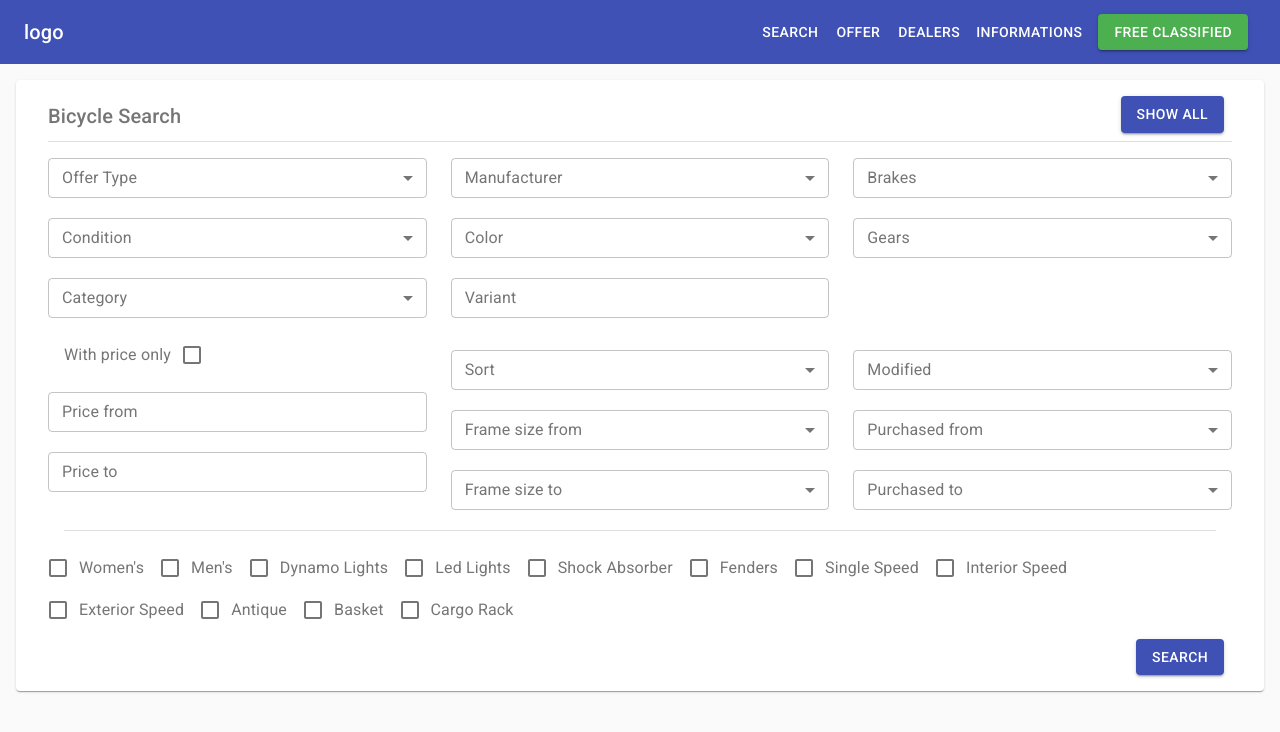
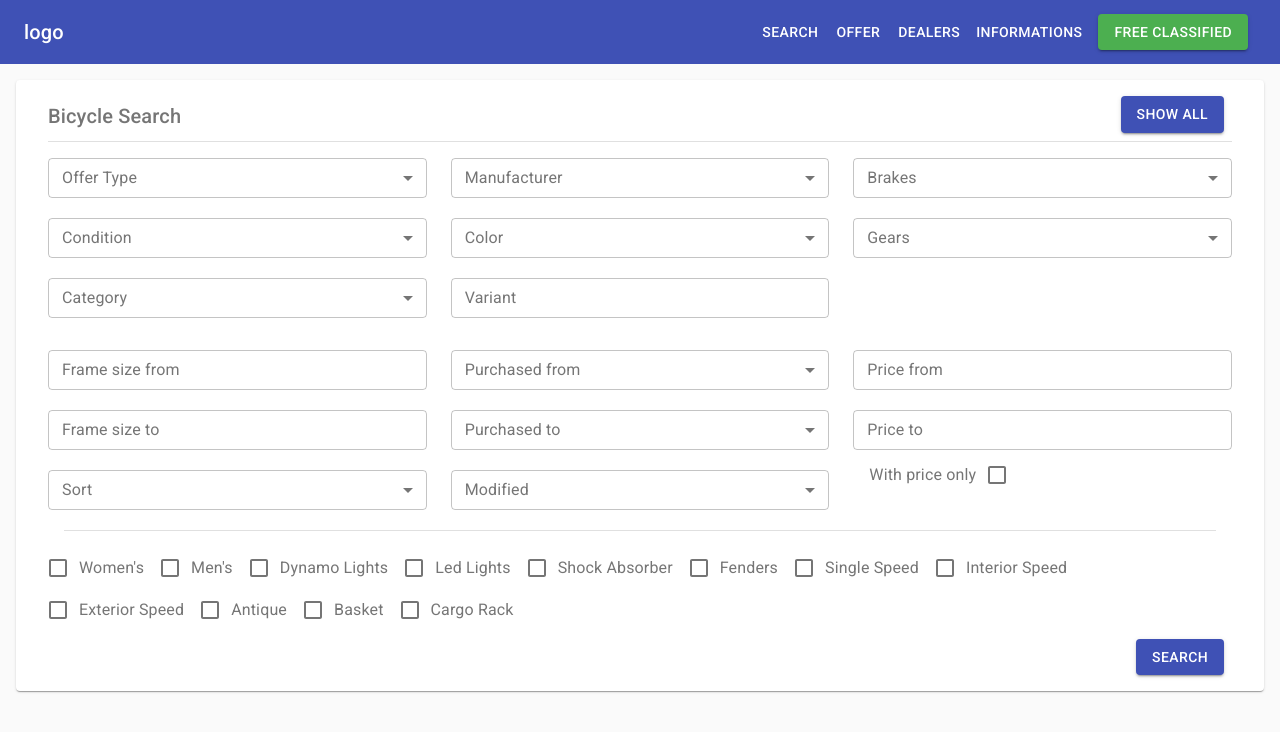
Before and after one commit to panoscool/cars, a React (Create React App) app: page /bicycle/search in a window 1280 px wide. Shown: the top 732 px of the page. Built offline with nearby package versions, Linux system fonts and the light colour scheme.

Commit message:
populate form with fetched values

```diff
--- a/src/components/Classifieds/BicycleDetails/BicycleDetails.jsx
+++ b/src/components/Classifieds/BicycleDetails/BicycleDetails.jsx
@@ -16,15 +16,10 @@ const BicycleDetails = props => {
 
   const bicycleObj = bicycles[props.match.params.id - 1];
 
-  let gridSize = 9;
-  if (width < 960) {
-    gridSize = 12;
-  }
-
   return (
     <Container maxWidth="lg">
       <Grid container spacing={3}>
-        <Grid item xs={gridSize}>
+        <Grid item xs={width < 960 ? 12 : 9}>
           <ImageCarousel />
           <ClassifiedDetails infoArray={infoArray} bicycleObj={bicycleObj} />
           <ExtraDetails checkBoxes={checkBoxes} bicycleObj={bicycleObj} />
--- a/src/components/Classifieds/BicycleOffer/BicycleEdit.jsx
+++ b/src/components/Classifieds/BicycleOffer/BicycleEdit.jsx
@@ -1,60 +1,65 @@
 import React from "react";
 import BicycleForm from "./BicycleForm";
+import { bicycles } from "../../../data/SampleData";
 
 const BicycleEdit = props => {
+  const bicycleObj = bicycles[props.match.params.id - 1];
+
+  console.log(bicycleObj);
+
   const onSubmit = formValues => {
     console.log(formValues);
   };
 
-  const inputValues = {
-    variant: "",
-    owners: "",
-    price: "",
-    frameSize: "",
-    rimSize: "",
-    description: "",
-    youTube: "",
-    password: "",
-    userName: "",
-    email: "",
-    phone1: "",
-    location: ""
+  const currentInputValues = {
+    variant: bicycleObj.variant,
+    owners: bicycleObj.owners,
+    price: bicycleObj.price,
+    frameSize: bicycleObj.frameSize,
+    rimSize: bicycleObj.rimSize,
+    description: bicycleObj.description,
+    youTube: bicycleObj.youTube,
+    password: bicycleObj.password,
+    userName: bicycleObj.userName,
+    email: bicycleObj.email,
+    phone1: bicycleObj.phone1,
+    location: bicycleObj.location
   };
 
-  const selectedValues = {
-    offer: "",
-    category: "",
-    manufacturer: "",
-    condition: "",
-    frameType: "",
-    gears: "",
-    color: "",
-    brakes: "",
-    duration: "",
-    exchange: ""
+  const currentSelectedValues = {
+    offer: bicycleObj.offer,
+    category: bicycleObj.category,
+    manufacturer: bicycleObj.manufacturer,
+    condition: bicycleObj.condition,
+    frameType: bicycleObj.frameType,
+    gears: bicycleObj.gears,
+    color: bicycleObj.color,
+    brakes: bicycleObj.brakes,
+    duration: bicycleObj.duration,
+    exchange: bicycleObj.exchange
   };
 
-  const defaultCheckBoxState = {
-    negotiable: false,
-    womens: true,
-    mens: true,
-    dynamoLights: true,
-    ledLights: true,
-    shockAbsorber: true,
-    fenders: true,
-    singleSpeed: true,
-    interiorSpeed: true,
-    exteriorSpeed: true,
-    antique: false,
-    basket: false,
-    cargoRack: false
+  const currentCheckBoxState = {
+    negotiable: bicycleObj.negotiable,
+    womens: bicycleObj.womens,
+    mens: bicycleObj.mens,
+    dynamoLights: bicycleObj.dynamoLights,
+    ledLights: bicycleObj.ledLights,
+    shockAbsorber: bicycleObj.shockAbsorber,
+    fenders: bicycleObj.fenders,
+    singleSpeed: bicycleObj.singleSpeed,
+    interiorSpeed: bicycleObj.interiorSpeed,
+    exteriorSpeed: bicycleObj.exteriorSpeed,
+    antique: bicycleObj.antique,
+    basket: bicycleObj.basket,
+    cargoRack: bicycleObj.cargoRack
   };
 
   return (
     <BicycleForm
-      selectedValues={selectedValues}
-      inputValues={inputValues}
-      defaultCheckBoxState={defaultCheckBoxState}
+      currentInputValues={currentInputValues}
+      currentSelectedValues={currentSelectedValues}
+      currentCheckBoxState={currentCheckBoxState}
       onSubmit={onSubmit}
     />
   );
--- a/src/components/Classifieds/BicycleOffer/BicycleForm.jsx
+++ b/src/components/Classifieds/BicycleOffer/BicycleForm.jsx
@@ -1,4 +1,5 @@
-import React, { useState } from "react";
+import React, { useState, useEffect } from "react";
+import { withRouter } from "react-router-dom";
 import { makeStyles } from "@material-ui/core/styles";
 import {
   Container,
@@ -49,6 +50,12 @@ const BicycleForm = props => {
   const classes = useStyles();
   const { onSubmit, requiredInfos } = props;
 
+  useEffect(() => {
+    if (props.match.params.id) {
+      setInputValues(...props.currentInputValues);
+    }
+  }, [props.currentInputValues, props.match.params.id]);
+
   const [inputValues, setInputValues] = useState({
     variant: "",
     owners: "",
@@ -61,8 +68,7 @@ const BicycleForm = props => {
     userName: "",
     email: "",
     phone1: "",
-    location: "",
-    ...props.inputValues
+    location: ""
   });
 
   const handleInputChange = event => {
@@ -79,8 +85,7 @@ const BicycleForm = props => {
     color: "",
     brakes: "",
     duration: "",
-    exchange: "",
-    ...props.selectValues
+    exchange: ""
   });
 
   const handleSelectChange = event => {
@@ -198,7 +203,6 @@ const BicycleForm = props => {
               />
             </Grid>
           </Grid>
-
           <Typography className={classes.title} variant="h6" gutterBottom>
             Body Details
           </Typography>
@@ -317,7 +321,6 @@ const BicycleForm = props => {
               />
             </Grid>
           </Grid>
-
           <Typography className={classes.title} variant="h6" gutterBottom>
             Extras
           </Typography>
@@ -423,4 +426,4 @@ const BicycleForm = props => {
   );
 };
 
-export default BicycleForm;
+export default withRouter(BicycleForm);
--- a/src/components/Classifieds/BicycleSearch/BicycleList/BicycleListItem.jsx
+++ b/src/components/Classifieds/BicycleSearch/BicycleList/BicycleListItem.jsx
@@ -11,7 +11,6 @@ import {
   Divider
 } from "@material-ui/core";
 import { Edit } from "@material-ui/icons";
-import queryString from "query-string";
 
 const useStyles = makeStyles(theme => ({
   root: {
@@ -48,7 +47,7 @@ function AlignItemsList(props) {
         <ListItemSecondaryAction>
           <IconButton
             component={Link}
-            to={`/bicycle/edit/${id}?${queryString.stringify(props)}`}
+            to={`/bicycle/edit/${id}`}
             edge="end"
             aria-label="Edit"
           >
--- a/src/components/Classifieds/BicycleSearch/SearchForm.jsx
+++ b/src/components/Classifieds/BicycleSearch/SearchForm.jsx
@@ -87,8 +87,8 @@ const ClassifiedSearch = props => {
   };
 
   const [checkboxState, setCheckboxState] = useState({
-    // withPrice: true,
-    // negotiable: false,
+    withPrice: false,
+    negotiable: false,
     womens: false,
     mens: false,
     dynamoLights: false,
@@ -112,7 +112,7 @@ const ClassifiedSearch = props => {
 
   const handleSubmit = event => {
     event.preventDefault();
-    const formValues = { ...selectValues, ...inputValues, checkboxState };
+    const formValues = { ...selectValues, ...inputValues, ...checkboxState };
     props.history.push(`/bicycles/?${queryString.stringify(formValues)}`);
     console.log("formValues", formValues);
   };
@@ -141,22 +141,22 @@ const ClassifiedSearch = props => {
               <SelectForm
                 name="offer"
                 label="Offer Type"
+                optionsArray={offer}
                 values={selectValues.offer}
-                optionsArray={offer}
                 handleChange={handleSelectChange}
               />
               <SelectForm
                 name="condition"
                 label="Condition"
+                optionsArray={condition}
                 values={selectValues.condition}
-                optionsArray={condition}
                 handleChange={handleSelectChange}
               />
               <SelectForm
                 name="category"
                 label="Category"
+                optionsArray={category}
                 values={selectValues.category}
-                optionsArray={category}
                 handleChange={handleSelectChange}
               />
             </Grid>
@@ -202,27 +202,24 @@ const ClassifiedSearch = props => {
           </Grid>
           <Grid container spacing={3}>
             <Grid item xs={12} sm={4}>
-              <CheckboxForm
-                name="withPrice"
-                label="With price only"
-                labelPlacement="start"
-                values={setCheckboxState.withPrice}
-                handleChange={handleCheckboxChange}
-              />
               <InputForm
-                name="priceFrom"
-                label="Price from"
-                values={inputValues.priceFrom}
+                type="number"
+                name="frameSizeFrom"
+                label="Frame size from"
+                placeholder="number 30-69"
+                values={inputValues.frameSizeFrom}
+                inputProps={{ min: 30, max: 69 }}
                 handleChange={handleInputChange}
               />
               <InputForm
-                name="priceTo"
-                label="Price to"
-                values={inputValues.priceTo}
+                type="number"
+                name="frameSizeTo"
+                label="Frame size to"
+                placeholder="number 30-69"
+                values={inputValues.frameSizeTo}
+                inputProps={{ min: 30, max: 69 }}
                 handleChange={handleInputChange}
               />
-            </Grid>
-            <Grid item xs={12} sm={4}>
               <SelectForm
                 name="sort"
                 label="Sort"
@@ -230,29 +227,8 @@ const ClassifiedSearch = props => {
                 optionsArray={sort}
                 handleChange={handleSelectChange}
               />
-              <SelectForm
-                name="frameSizeFrom"
-                label="Frame size from"
-                values={selectValues.frameSizeFrom}
-                optionsArray={sort}
-                handleChange={handleSelectChange}
-              />
-              <SelectForm
-                name="frameSizeTo"
-                label="Frame size to"
-                values={selectValues.frameSizeTo}
-                optionsArray={sort}
-                handleChange={handleSelectChange}
-              />
             </Grid>
             <Grid item xs={12} sm={4}>
-              <SelectForm
-                name="modified"
-                label="Modified"
-                values={selectValues.modified}
-                optionsArray={modified}
-                handleChange={handleSelectChange}
-              />
               <SelectForm
                 name="purchasedFrom"
                 label="Purchased from"
@@ -267,13 +243,46 @@ const ClassifiedSearch = props => {
                 optionsArray={months}
                 handleChange={handleSelectChange}
               />
+              <SelectForm
+                name="modified"
+                label="Modified"
+                values={selectValues.modified}
+                optionsArray={modified}
+                handleChange={handleSelectChange}
+              />
+            </Grid>
+            <Grid item xs={12} sm={4}>
+              <InputForm
+                type="number"
+                name="priceFrom"
+                label="Price from"
+                values={inputValues.priceFrom}
+                handleChange={handleInputChange}
+              />
+              <InputForm
+                type="number"
+                name="priceTo"
+                label="Price to"
+                values={inputValues.priceTo}
+                handleChange={handleInputChange}
+              />
+              <CheckboxForm
+                name="withPrice"
+                label="With price only"
+                labelPlacement="start"
+                checked={checkboxState.withPrice}
+                values={checkboxState.withPrice}
+                handleChange={handleCheckboxChange}
+              />
             </Grid>
           </Grid>
 
           <Divider variant="fullWidth" style={{ margin: 16 }} />
           <Grid container spacing={3}>
             <Grid item xs>
-              {Object.keys(checkboxState).map(key => {
+              {Object.keys(checkboxState)
+                .slice(2)
+                .map(key => {
                   const extra = extras.find(extra => extra.key === key);
                   return (
                     <CheckboxForm
```
Lines whose indentation alone changed are shown as unchanged.
